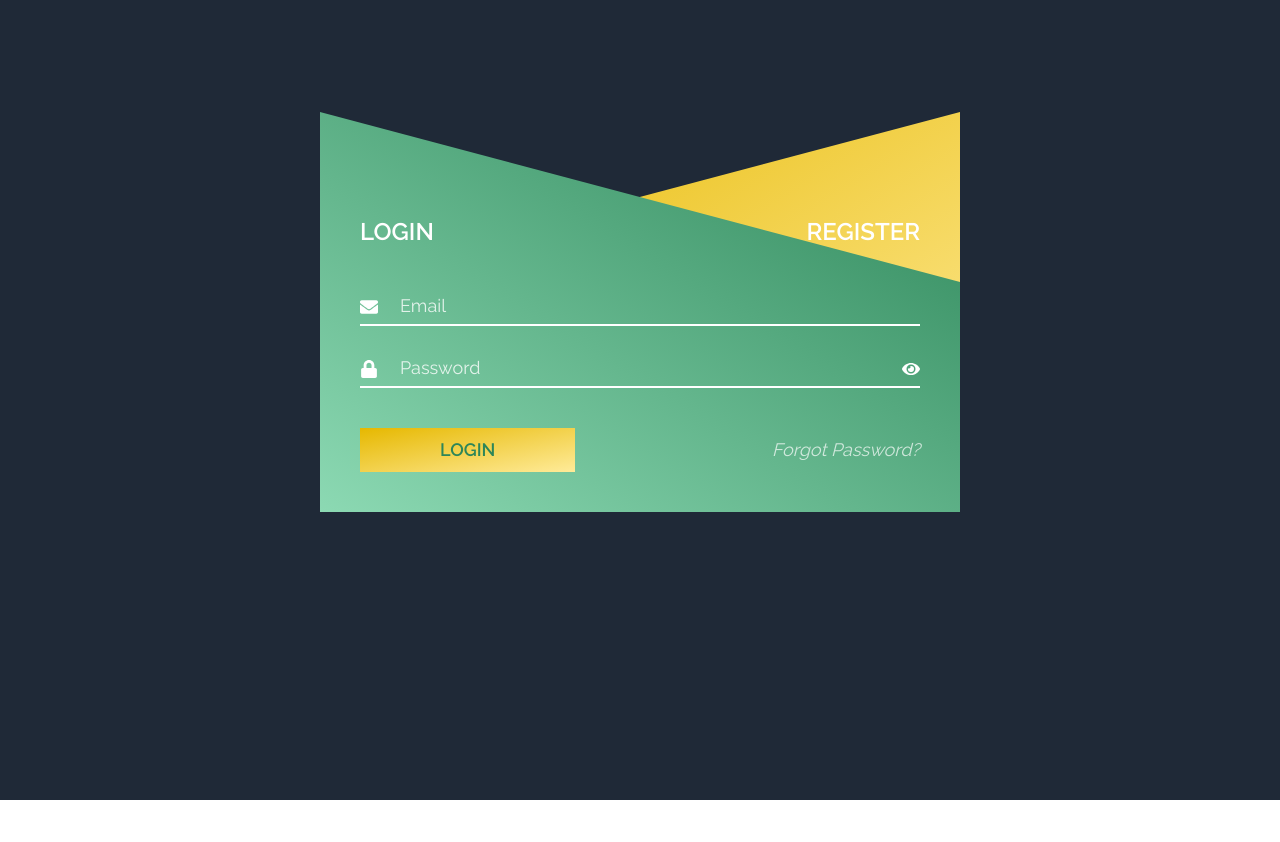
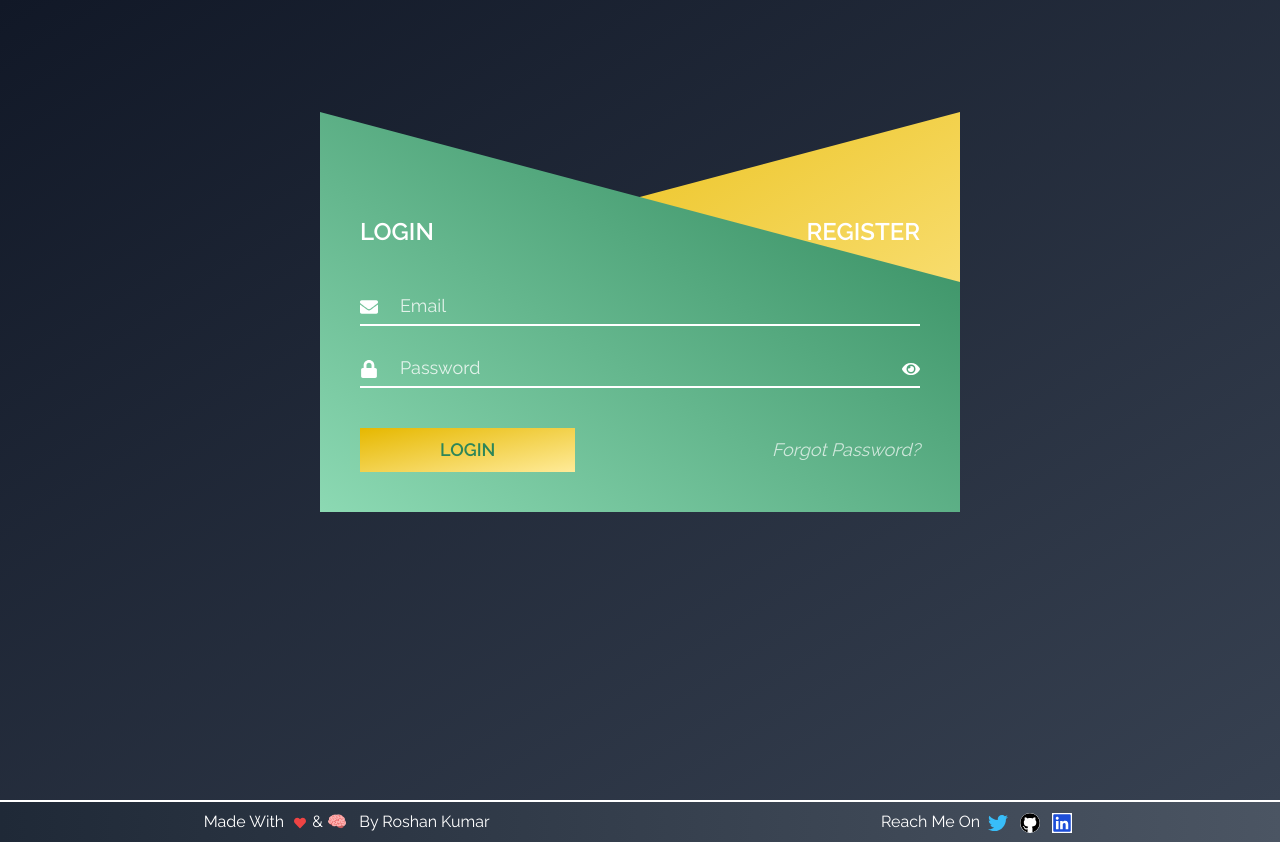
Before and after one commit to RoshanRv/Tempworld, a React (Create React App) app: page /login in a window 1280 px wide. Before the commit the page ends 800 px from the top, so only its background shows below. Built offline with nearby package versions, Linux system fonts and the light colour scheme.

Commit message:
added footer

```diff
--- a/src/App.jsx
+++ b/src/App.jsx
@@ -1,4 +1,5 @@
 import { BrowserRouter as Router, Routes, Route } from "react-router-dom"
+import Footer from "./templates/Footer/Footer"
 
 import Form from "./templates/Form/Form"
 
@@ -9,6 +10,7 @@ function App() {
                 <Routes>
                     <Route path="/login" element={<Form />} />
                 </Routes>
+                <Footer />
             </div>
         </Router>
     )
--- /dev/null
+++ b/src/templates/Footer/Footer.jsx
@@ -0,0 +1,59 @@
+import React from "react"
+import { FaGithub, FaTwitter, FaLinkedin, FaHeart } from "react-icons/fa"
+import "./style.css"
+
+const Footer = () => {
+    // .beat{
+    //     animation-name: heart;
+    //     animation-duration: 1000ms;
+    //     animation-iteration-count: infinite;
+    // }
+
+    // @keyframes heart{
+    //     0%{
+    //         transform: scale(1);
+    //     }
+
+    //     90%{
+    //         transform: scale(0.7);
+    //     }
+
+    // }
+
+    return (
+        <footer className=" w-full font-rale bg-gradient-to-r from-gray-800 to-gray-600  text-white border-t-2  border-white txt-sha text-md  p-2 md:flex items-center justify-around text-center font-disp">
+            <h1 className="text-">
+                Made With&nbsp;{" "}
+                <FaHeart className="text-red-500 beat inline-block text-md beat -z-10" />{" "}
+                &#38; &#129504; &nbsp; By Roshan Kumar{" "}
+            </h1>
+            <h1>
+                Reach Me On{" "}
+                <a
+                    href="https://twitter.com/RoshanK18328680"
+                    rel="noopener noreferrer"
+                    target="_blank"
+                >
+                    <FaTwitter className="text-sky-400 inline-block  text-xl mx-1" />
+                </a>{" "}
+                <a
+                    href="https://github.com/RoshanRv"
+                    rel="noopener noreferrer"
+                    target="_blank"
+                >
+                    <FaGithub className="text-xl inline-block  mx-1 bg-white text-black rounded-full " />
+                </a>{" "}
+                <a
+                    href="https://www.linkedin.com/in/roshan-kumar-5a5020220/"
+                    rel="noopener noreferrer"
+                    target="_blank"
+                >
+                    {" "}
+                    <FaLinkedin className="text-xl inline-block mx-1 text-blue-700 bg-white " />
+                </a>
+            </h1>
+        </footer>
+    )
+}
+
+export default Footer
--- /dev/null
+++ b/src/templates/Footer/style.css
@@ -0,0 +1,15 @@
+.beat {
+    animation-name: heart;
+    animation-duration: 1000ms;
+    animation-iteration-count: infinite;
+}
+
+@keyframes heart {
+    0% {
+        transform: scale(1);
+    }
+
+    90% {
+        transform: scale(0.7);
+    }
+}
--- a/src/templates/Form/Form.jsx
+++ b/src/templates/Form/Form.jsx
@@ -279,7 +279,7 @@ const Form = () => {
     const [showLogin, setShowLogin] = useState(true)
 
     return (
-        <main className="bg-gray-800 w-full min-h-screen  py-28">
+        <main className="bg-gradient-to-br from-gray-900 to-gray-700 w-full min-h-screen  py-28">
             {/*     box     */}
             <div className="flex justify-center items-center relative w-full ">
                 <Login showLogin={showLogin} setShowLogin={setShowLogin} />
```
